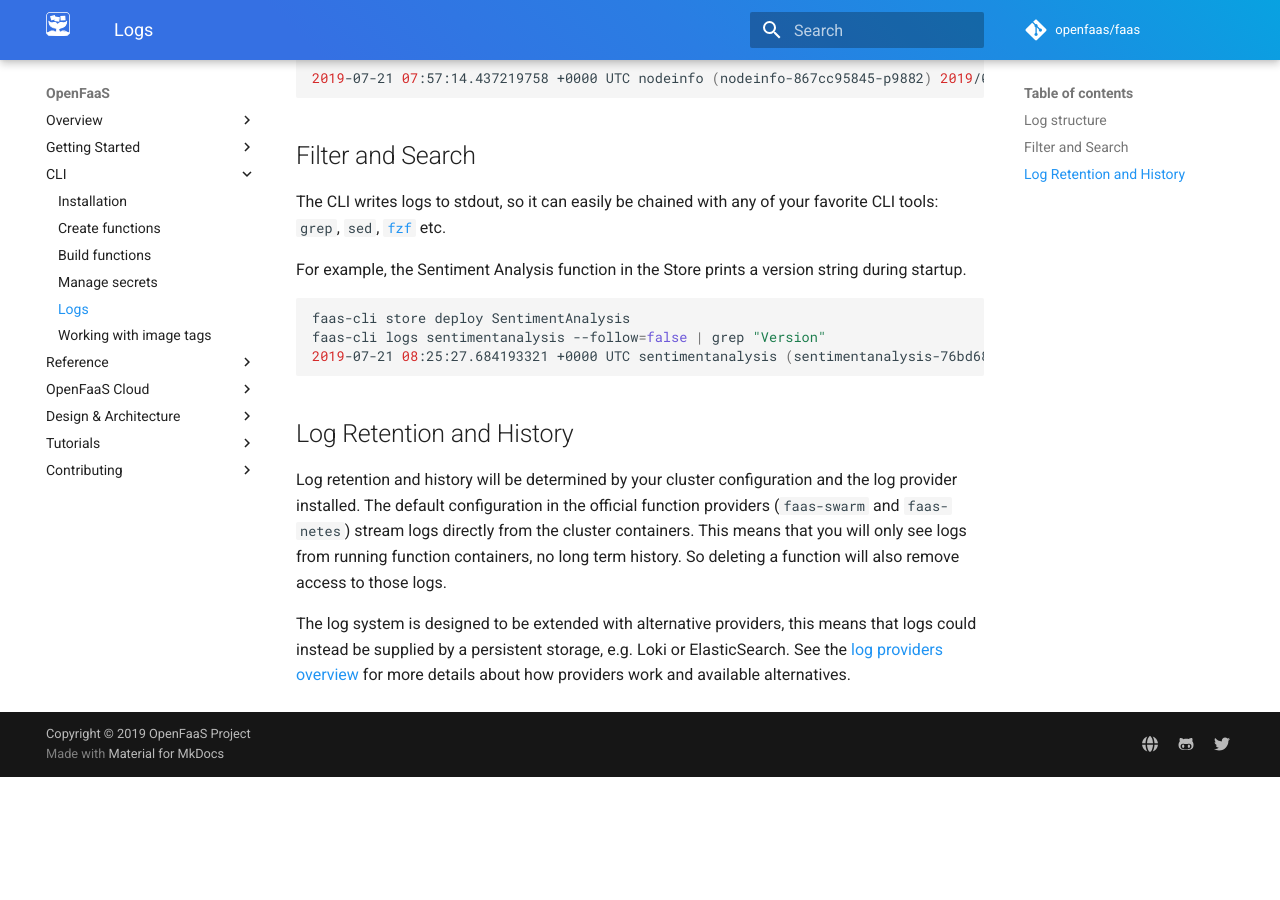
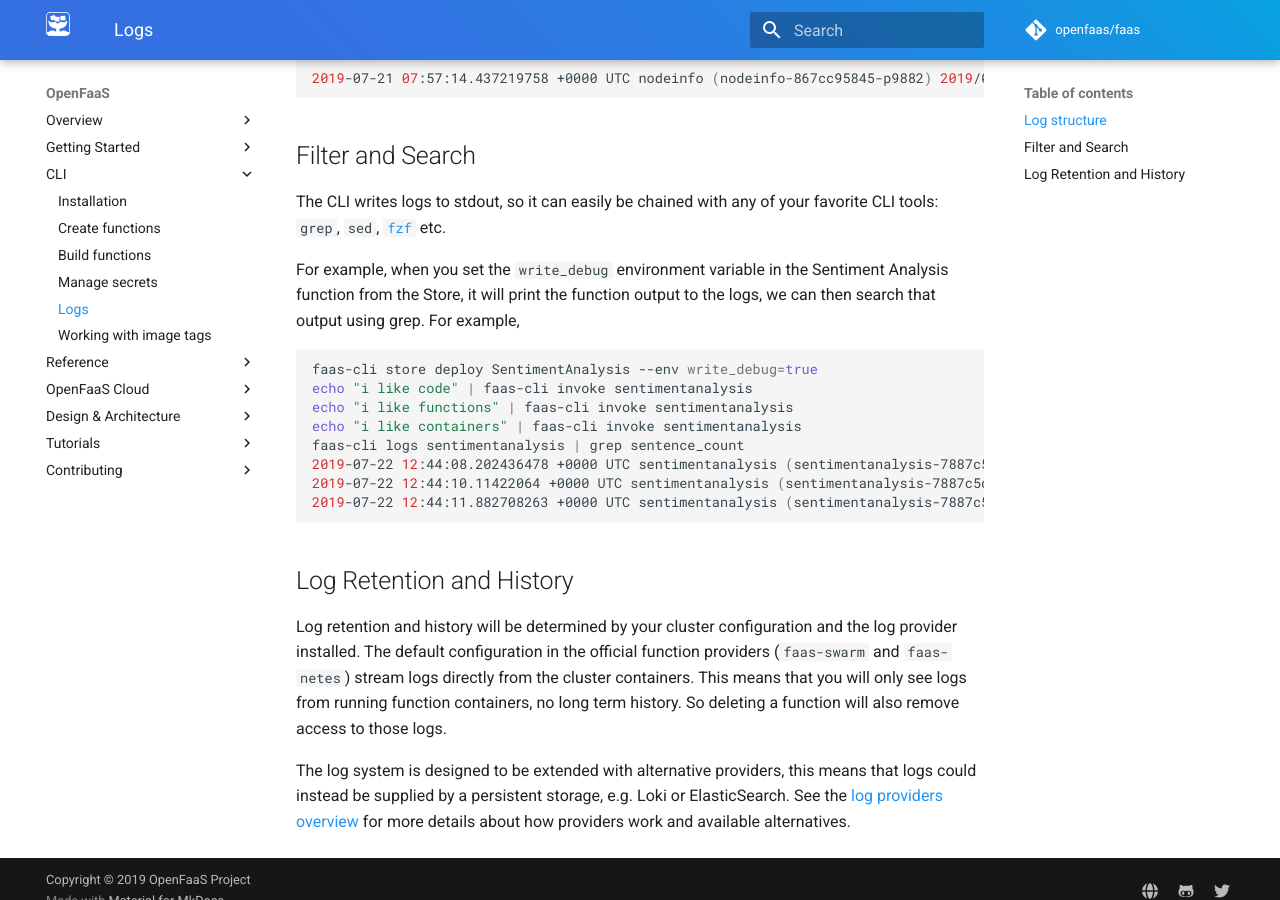
Before and after one commit to openfaas/docs, an MkDocs documentation site: the page built from docs/cli/logs.md, in a window 1280 px wide and 900 px high, scrolled down 611 px. Built offline with MkDocs 1.6.1 and Material for MkDocs 9.7.7, drawn with Linux system fonts in a browser that asks for light colours; comment, search, counter and statistics services are not loaded; before the commit the page ends 1388 px from its top, so only the background shows below that.

Commit message:
Improve log docs structure and examples
**What**
- Improve headers in the Provider docs
- Improve the examples in the CLI docs
- Move the Provider docs to a top level item in the Reference section

Signed-off-by: Lucas Roesler <roesler.lucas@gmail.com>

````diff
--- a/docs/cli/logs.md
+++ b/docs/cli/logs.md
@@ -30,12 +30,17 @@ An example log output for `nodeinfo` from the function store is
 
 The CLI writes logs to stdout, so it can easily be chained with any of your favorite CLI tools: `grep`, `sed`, [`fzf`](https://github.com/junegunn/fzf) etc.
 
-For example, the Sentiment Analysis function in the Store prints a version string during startup.
+For example, when you set the `write_debug` environment variable in the Sentiment Analysis function from the Store, it will print the function output to the logs, we can then search that output using grep.  For example,
 
 ```sh
-faas-cli store deploy SentimentAnalysis
-faas-cli logs sentimentanalysis --follow=false | grep "Version"
-2019-07-21 08:25:27.684193321 +0000 UTC sentimentanalysis (sentimentanalysis-76bd68b8b-529dk) 2019/07/21 08:25:27 Version: 0.13.0	SHA: fa93655d90d1518b04e7cfca7d7548d7d133a34e
+faas-cli store deploy SentimentAnalysis --env write_debug=true
+echo "i like code" | faas-cli invoke sentimentanalysis
+echo "i like functions" | faas-cli invoke sentimentanalysis
+echo "i like containers" | faas-cli invoke sentimentanalysis
+faas-cli logs sentimentanalysis | grep sentence_count
+2019-07-22 12:44:08.202436478 +0000 UTC sentimentanalysis (sentimentanalysis-7887c5d8c5-5rnb5) {"polarity": 0.0, "sentence_count": 1, "subjectivity": 0.0}
+2019-07-22 12:44:10.11422064 +0000 UTC sentimentanalysis (sentimentanalysis-7887c5d8c5-5rnb5) {"polarity": 0.0, "sentence_count": 1, "subjectivity": 0.0}
+2019-07-22 12:44:11.882708263 +0000 UTC sentimentanalysis (sentimentanalysis-7887c5d8c5-5rnb5) {"polarity": 0.0, "sentence_count": 1, "subjectivity": 0.0}
 ```
 
 ## Log Retention and History
--- a/mkdocs.yml
+++ b/mkdocs.yml
@@ -126,8 +126,7 @@ nav:
       - Jenkins: ./reference/cicd/jenkins.md
     - SSL:
       - Kubernetes: ./reference/ssl/kubernetes-with-cert-manager.md
-    - Logs:
-      - Providers: ./reference/logs/providers.md
+    - Log Providers: ./reference/logs/providers.md
     - Secrets: ./reference/secrets.md
     - Async: ./reference/async.md
     - Triggers: ./reference/triggers.md
````
Also changed, not shown: docs/reference/logs/providers.md (+4 -13 lines).
